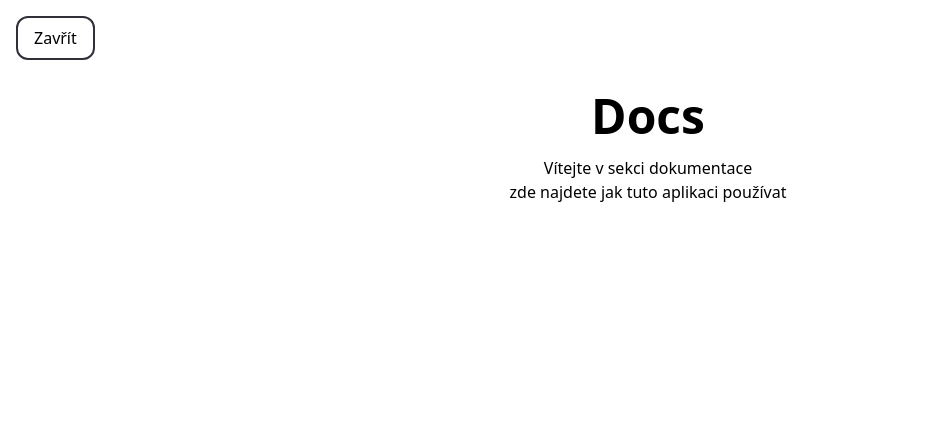
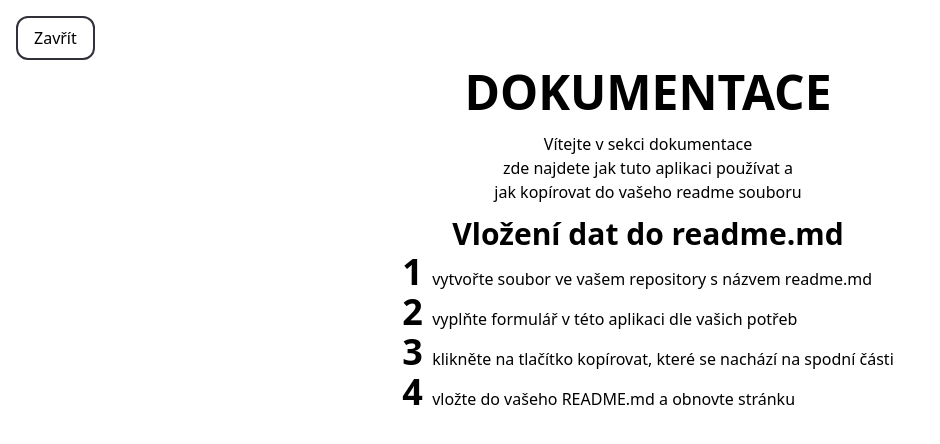
Before and after one commit to OndrejLosensky/generate-readme, a React (Create React App) app: page / in a window 1280 px wide. Both pictures are taken after a click on the button "Dokumentace". Shown: the top 444 px of the page, without its empty margins (0-940 px from the left). Built offline with nearby package versions, Linux system fonts and the light colour scheme; the HTML template or start-up script is replaced by a standard one.

Commit message:
update dokumentace

```diff
--- a/src/components/createReadme/CreateReadme.js
+++ b/src/components/createReadme/CreateReadme.js
@@ -148,6 +148,7 @@ ${newShortDescription}
                 Pro vytvoření <span className='text-buttonColor underline'> odkazu</span> vložte text-link do hranatých závorek a odkaz do kulatých <br/>
                 např. ([Klikni](https://link.com)) <br/>
                 # funguje jako heading tag --  # = h1 | ###### = h6
+                vytvo
               </p>
             </div>
             <div className='h-2/3'>
--- a/src/components/documentation/Documentation.js
+++ b/src/components/documentation/Documentation.js
@@ -3,13 +3,19 @@ import React from "react";
 const Documentation = () => {
     return(
         <div className="flex flex-col items-center">
-            <h2 className="text-5xl font-bold pt-8 "> Docs </h2>
+            <h2 className="text-5xl font-bold pt-2 uppercase "> dokumentace </h2>
             {/* sekce s popiskem */}
             <div className="pt-4">
                 <p className="text-center">
                     Vítejte v sekci dokumentace <br/>
-                    zde najdete jak tuto aplikaci používat
+                    zde najdete jak tuto aplikaci používat a <br/>
+                    jak kopírovat do vašeho readme souboru
                 </p>
+                <h3 className="pt-3 text-center text-3xl font-semibold"> Vložení dat do readme.md </h3>
+                <p> <span className="text-4xl font-black "> 1 </span> vytvořte soubor ve vašem repository s názvem readme.md</p>
+                <p> <span className="text-4xl font-black "> 2 </span> vyplňte formulář v této aplikaci dle vašich potřeb</p>
+                <p> <span className="text-4xl font-black "> 3 </span> klikněte na tlačítko kopírovat, které se nachází na spodní části</p>
+                <p> <span className="text-4xl font-black "> 4 </span> vložte do vašeho README.md a obnovte stránku</p>
             </div>
         </div>
     )
```
